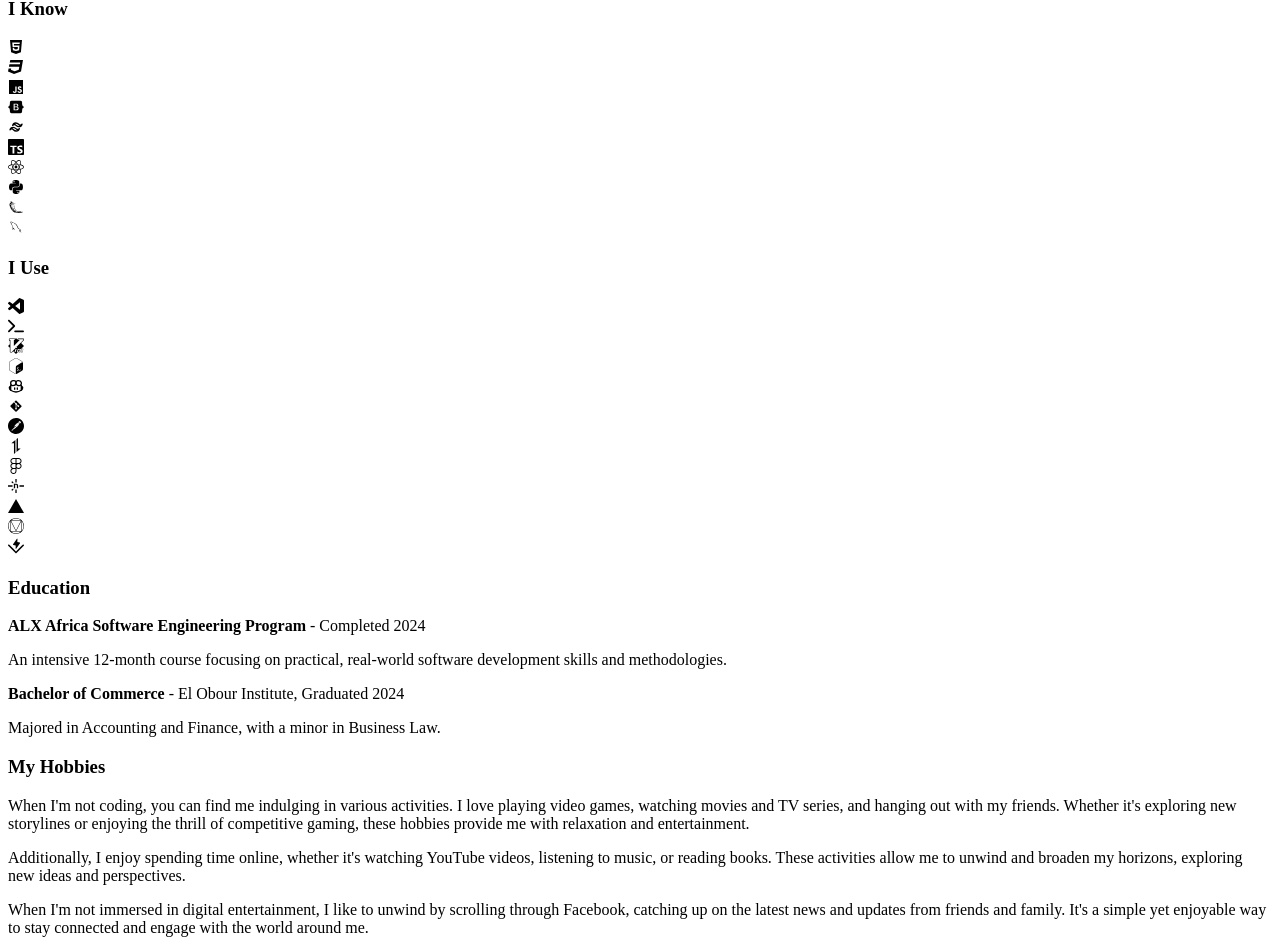
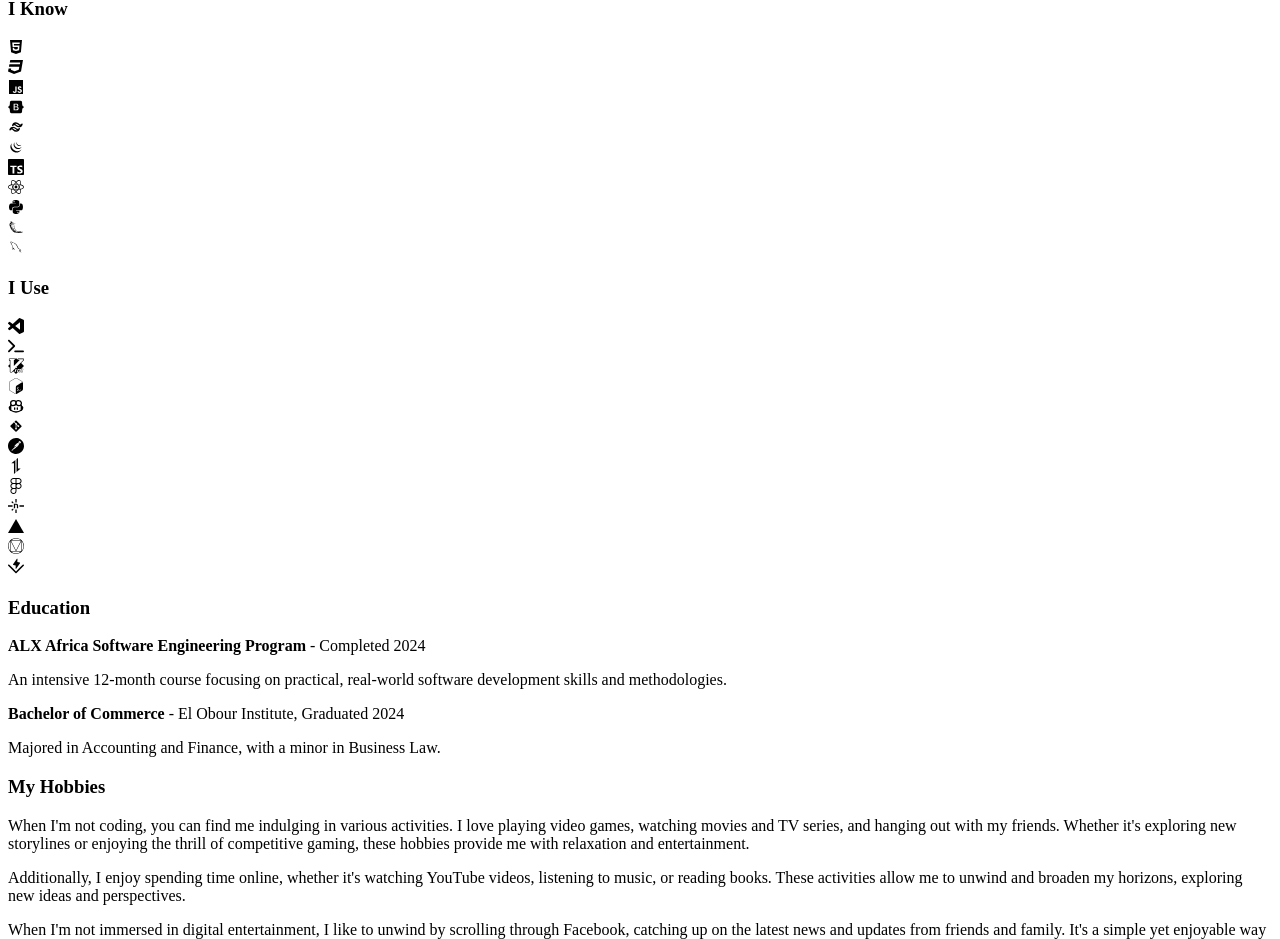
Before and after one commit to 3bdulrahmn69/Portfolio_v3, a React (Vite) app: page /about in a window 1280 px wide. Shown: the part 2879-3818 px from the top of the page. Built offline with nearby package versions, Linux system fonts and the light colour scheme; the HTML template or start-up script is replaced by a standard one.

Commit message:
add skills

```diff
--- a/src/components/MyThings.jsx
+++ b/src/components/MyThings.jsx
@@ -21,7 +21,7 @@ import {
   SiMaterialdesign,
   SiVitest,
 } from 'react-icons/si';
-import { DiGit, DiMysql } from 'react-icons/di';
+import { DiGit, DiMysql,DiJqueryLogo  } from 'react-icons/di';
 import { TbBrandTailwind, TbBrandGithubCopilot } from 'react-icons/tb';
 import { BiLogoFlask } from 'react-icons/bi';
 
@@ -45,6 +45,10 @@ const mySkills = [
   {
     name: 'Tailwind CSS',
     icon: <TbBrandTailwind />,
+  },
+  {
+    name: 'jQuery',
+    icon: <DiJqueryLogo />,
   },
   {
     name: 'TypeScript',
```
